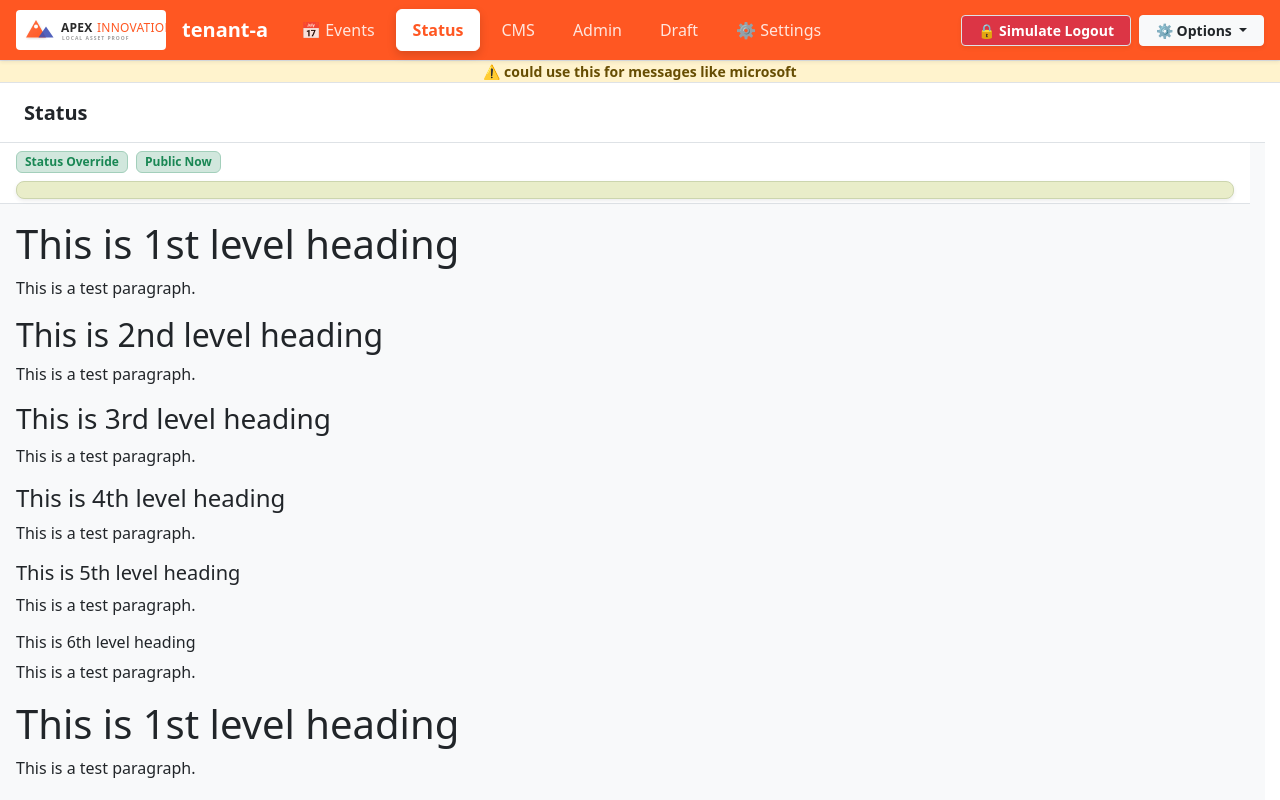
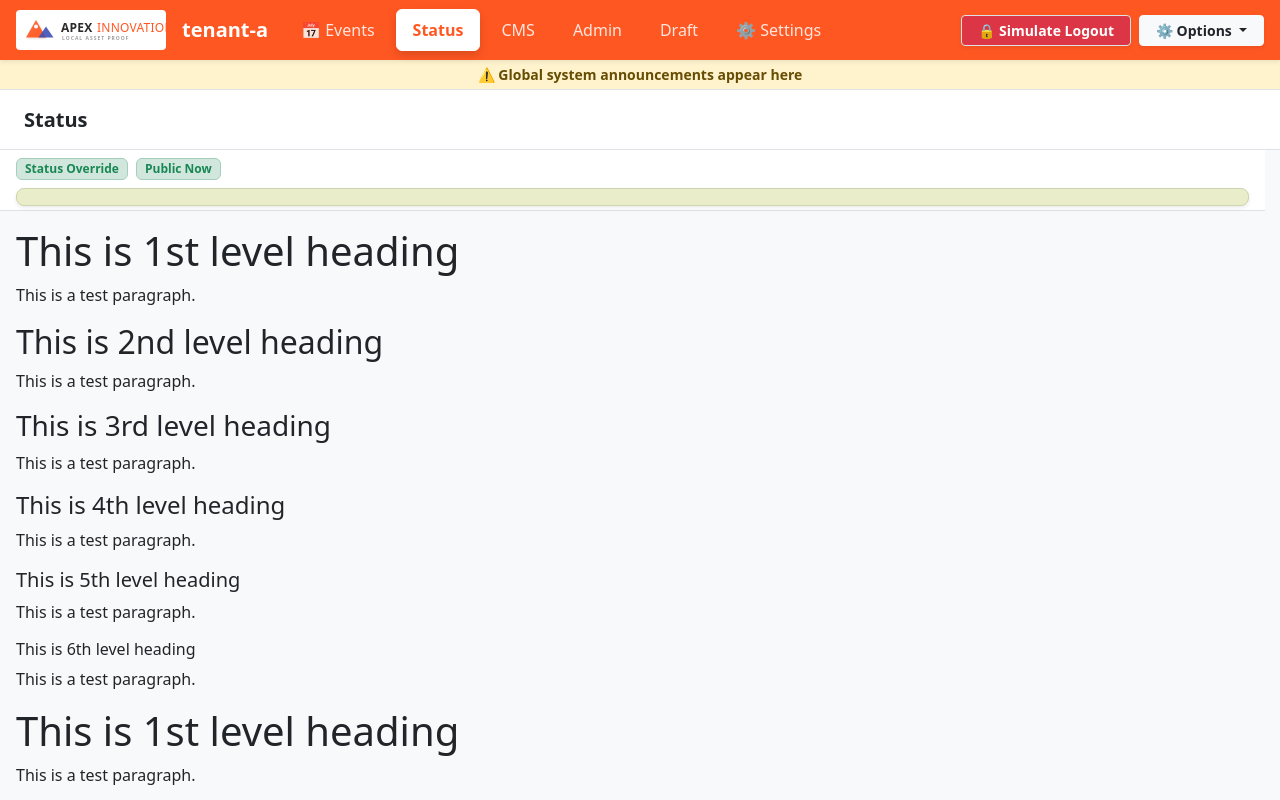
Before and after one commit to rlacey2/ng-9022-multi-tenant-ng750-structure, an Angular app: page /app/status in a window 1280 px wide. Built offline with nearby package versions, Linux system fonts and the light colour scheme.

Commit message:
Update: 13/11/2026  0:31:22.89

```diff
--- a/src/app/core/services/workspace-settings.service.ts
+++ b/src/app/core/services/workspace-settings.service.ts
@@ -8,8 +8,15 @@ export class WorkspaceSettingsService {
   readonly headerLaunchButtons = signal<boolean>(false);
   readonly touchOverlayClose = signal<boolean>(true);
 
+  // Counters used to broadcast header button clicks to the active workspace view
+  readonly leftTriggerCount = signal<number>(0);
+  readonly rightTriggerCount = signal<number>(0);
+
   toggleContextInspector() { this.contextInspector.update(v => !v); }
   toggleRuntimeVariableToggle() { this.runtimeVariableToggle.update(v => !v); }
   toggleHeaderLaunchButtons() { this.headerLaunchButtons.update(v => !v); }
   toggleTouchOverlayClose() { this.touchOverlayClose.update(v => !v); }
+
+  triggerLeftSidebar() { this.leftTriggerCount.update(c => c + 1); }
+  triggerRightSidebar() { this.rightTriggerCount.update(c => c + 1); }
 }
--- a/src/app/layouts/auth-layout/auth-layout.html
+++ b/src/app/layouts/auth-layout/auth-layout.html
@@ -1,56 +1,25 @@
 <!-- src/app/layouts/auth-layout/auth-layout.component.html -->
 
 <!-- Level 1: Application-level Global Header (Themed with responsive burger collapse) -->
-<!-- Inside public-layout.component.html  -->
+<!-- Inside auth-layout.component.html  -->
 <app-global-header
     (toggleLeft)="toggleLeftSidebar()"
   (toggleRight)="toggleRightSidebar()">
 </app-global-header>
 
-<!-- Main Layout Frame Wrapper -->
-<div class="d-flex flex-column" style="height: calc(100vh - 60px); overflow: hidden; position: relative;">
 
-  <!-- 🚀 INTEGRATED GLOBAL PORTAL SLOTS:
-       These act as target receptors for teleporting inner sidebars to the top layer layout
-       on mobile viewports, entirely fixing inner constraint rendering blocks! -->
-  <div id="global-left-sidebar-portal" class="portal-container-wrapper"></div>
-  <div id="global-right-sidebar-portal" class="portal-container-wrapper"></div>
 
-  <!-- Level 2: View level Header -->
-  <div class="bg-white border-bottom zzpy-2 zzpx-3 d-flex align-items-center justify-content-between shadow-sm flex-shrink-0">
-    <div class="d-flex align-items-center gap-2">
-      @if (!settingsService.headerLaunchButtons()) {
-        <button class="btn btn-outline-secondary btn-sm d-md-none" (click)="toggleLeftSidebar()">Sidebar L</button>
-      }
-    </div>
+<div class="d-flex flex-column" style="height: calc(100vh - var(--global-header-height)); overflow: hidden; position: relative;">
 
-    <div class="d-flex gap-2">
-      @if (!settingsService.headerLaunchButtons()) {
-        <button class="btn btn-outline-secondary btn-sm d-md-none" (click)="toggleRightSidebar()">Sidebar R</button>
-      }
-    </div>
+  <!-- Optional Global Message Row -->
+  <div class="bg-warning-subtle text-warning-emphasis py-1 px-3 border-bottom text-center small fw-semibold flex-shrink-0"
+       style="background-color: #fff3cd !important;">
+    ⚠️ Global system announcements appear here
   </div>
 
-  <!-- Level 3 Sticky Badge Notice or messages global messages -->
-  <div class="bg-warning-subtle text-warning-emphasis zzpy-1 zzpx-3 border-bottom text-center small fw-semibold flex-shrink-0 sticky-top"
-       style="z-index: 1020; top: 0; background-color: #fff3cd !important;">
-    ⚠️ could use this for messages like microsoft
-  </div>
+  <!-- Core Router Outlet (WorkspaceViewComponent renders its own Level 2 header & buttons inside here) -->
+  <main class="flex-grow-1 bg-white p-0" style="overflow: hidden; height: 100%;">
+    <router-outlet></router-outlet>
+  </main>
 
-  <!-- Main Work Matrix Panels -->
-  <div class="d-flex flex-row flex-grow-1 position-relative" style="overflow: hidden;">
-
-    <!-- Mobile Screen Dark Backdrop Layer -->
-    @if (settingsService.touchOverlayClose() && (leftSidebarOpen() || rightSidebarOpen()) && isMobile()) {
-      <div class="position-absolute top-0 start-0 w-100 h-100 bg-dark bg-opacity-50"
-           style="z-index: 1030;" (click)="closeBothSidebars()">
-      </div>
-    }
-
-    <!-- Core Frame Router Target Content Area -->
-    <main class="flex-grow-1 bg-white p-0" style="overflow-y: scroll; scrollbar-gutter: stable; height: 100%;">
-      <router-outlet></router-outlet>
-    </main>
-
-  </div>
 </div>
--- a/src/app/layouts/public-layout/public-layout.html
+++ b/src/app/layouts/public-layout/public-layout.html
@@ -2,53 +2,25 @@
 
 <!-- Level 1: Application-level Global Header (Themed with responsive burger collapse) -->
 <!-- Inside public-layout.component.html  -->
-<app-global-header (toggleLeft)="toggleLeftSidebar()" (toggleRight)="toggleRightSidebar()"></app-global-header>
+
+<app-global-header
+    (toggleLeft)="toggleLeftSidebar()"
+  (toggleRight)="toggleRightSidebar()">
+</app-global-header>
+
+
 <!-- Main Layout Frame Wrapper -->
-<div class="d-flex flex-column" style="height: calc(100vh - 60px); overflow: hidden; position: relative;">
+<div class="d-flex flex-column" style="height: calc(100vh - var(--global-header-height)); overflow: hidden; position: relative;">
 
-  <!-- 🚀 INTEGRATED GLOBAL PORTAL SLOTS:
-       These act as target receptors for teleporting inner sidebars to the top layer layout
-       on mobile viewports, entirely fixing inner constraint rendering blocks! -->
-  <div id="global-left-sidebar-portal" class="portal-container-wrapper"></div>
-  <div id="global-right-sidebar-portal" class="portal-container-wrapper"></div>
-
-  <!-- Level 2: View level Header -->
-  <div
-    class="bg-white border-bottom zzpy-2 zzpx-3 d-flex align-items-center justify-content-between shadow-sm flex-shrink-0">
-    <div class="d-flex align-items-center gap-2">
-      @if (!settingsService.headerLaunchButtons()) {
-      <button class="btn btn-outline-secondary btn-sm d-md-none" (click)="toggleLeftSidebar()">Sidebar L</button>
-      }
-    </div>
-
-    <div class="d-flex gap-2">
-      @if (!settingsService.headerLaunchButtons()) {
-      <button class="btn btn-outline-secondary btn-sm d-md-none" (click)="toggleRightSidebar()">Sidebar R</button>
-      }
-    </div>
+  <!-- Optional Global Message Row -->
+  <div class="bg-warning-subtle text-warning-emphasis py-1 px-3 border-bottom text-center small fw-semibold flex-shrink-0"
+       style="background-color: #fff3cd !important;">
+    ⚠️ Global system announcements appear here
   </div>
 
-  <!-- Level 3 Sticky Badge Notice or messages global messages -->
-  <div
-    class="bg-warning-subtle text-warning-emphasis zzpy-1 zzpx-3 border-bottom text-center small fw-semibold flex-shrink-0 sticky-top"
-    style="z-index: 1020; top: 0; background-color: #fff3cd !important;">
-    ⚠️ could use this for messages like microsoft
-  </div>
+  <!-- Core Router Outlet (WorkspaceViewComponent renders its own Level 2 header & buttons inside here) -->
+  <main class="flex-grow-1 bg-white p-0" style="overflow: hidden; height: 100%;">
+    <router-outlet></router-outlet>
+  </main>
 
-  <!-- Main Work Matrix Panels -->
-  <div class="d-flex flex-row flex-grow-1 position-relative" style="overflow: hidden;">
-
-    <!-- Mobile Screen Dark Backdrop Layer -->
-    @if (settingsService.touchOverlayClose() && (leftSidebarOpen() || rightSidebarOpen()) && isMobile()) {
-    <div class="position-absolute top-0 start-0 w-100 h-100 bg-dark bg-opacity-50" style="z-index: 1030;"
-      (click)="closeBothSidebars()">
-    </div>
-    }
-
-    <!-- Core Frame Router Target Content Area -->
-    <main class="flex-grow-1 bg-white p-0" style="overflow-y: scroll; scrollbar-gutter: stable; height: 100%;">
-      <router-outlet></router-outlet>
-    </main>
-
-  </div>
 </div>
--- a/src/app/shared/components/global-header/global-header.html
+++ b/src/app/shared/components/global-header/global-header.html
@@ -70,12 +70,12 @@
       </div>
 
       <!-- Elevated Sidebar Launchers for Mobile -->
-      @if (settingsService.headerLaunchButtons()) {
-        <div class="d-flex gap-1 d-md-none">
-          <button class="btn btn-sm btn-light fw-bold shadow-sm" (click)="toggleLeft.emit()">☰ L</button>
-          <button class="btn btn-sm btn-light fw-bold shadow-sm" (click)="toggleRight.emit()">R ☰</button>
-        </div>
-      }
+@if (settingsService.headerLaunchButtons()) {
+  <div class="d-flex gap-1 d-lg-none">
+    <button class="btn btn-sm btn-light fw-bold shadow-sm" (click)="settingsService.triggerLeftSidebar()">☰ L</button>
+    <button class="btn btn-sm btn-light fw-bold shadow-sm" (click)="settingsService.triggerRightSidebar()">R ☰</button>
+  </div>
+}
     </div>
 
   </div>
--- a/src/app/shared/components/workspace-view/workspace-view.ts
+++ b/src/app/shared/components/workspace-view/workspace-view.ts
@@ -1,5 +1,5 @@
 // src/app/shared/components/workspace-view/workspace-view.component.ts
-import { Component, input, signal, HostListener, inject, contentChild, ElementRef, effect } from '@angular/core';
+import { Component, input, signal, HostListener, inject, contentChild, ElementRef, effect, untracked } from '@angular/core';
 import { CommonModule } from '@angular/common';
 import { WorkspaceSettingsService } from '../../../core/services/workspace-settings.service';
 
@@ -27,6 +27,24 @@ export class WorkspaceViewComponent {
 
   constructor() {
     this.checkScreenSize();
+
+/*
+so it opens/closes its sidebars whenever those Level 1 buttons are clicked:
+*/
+
+effect(() => {
+  if (this.globalSettings.leftTriggerCount() > 0) {
+    untracked(() => this.toggleLeft());
+  }
+});
+
+effect(() => {
+  if (this.globalSettings.rightTriggerCount() > 0) {
+    untracked(() => this.toggleRight());
+  }
+});
+
+
 
     effect(() => {
       const mobile = this.isMobile() || this.globalSettings.headerLaunchButtons();
```
